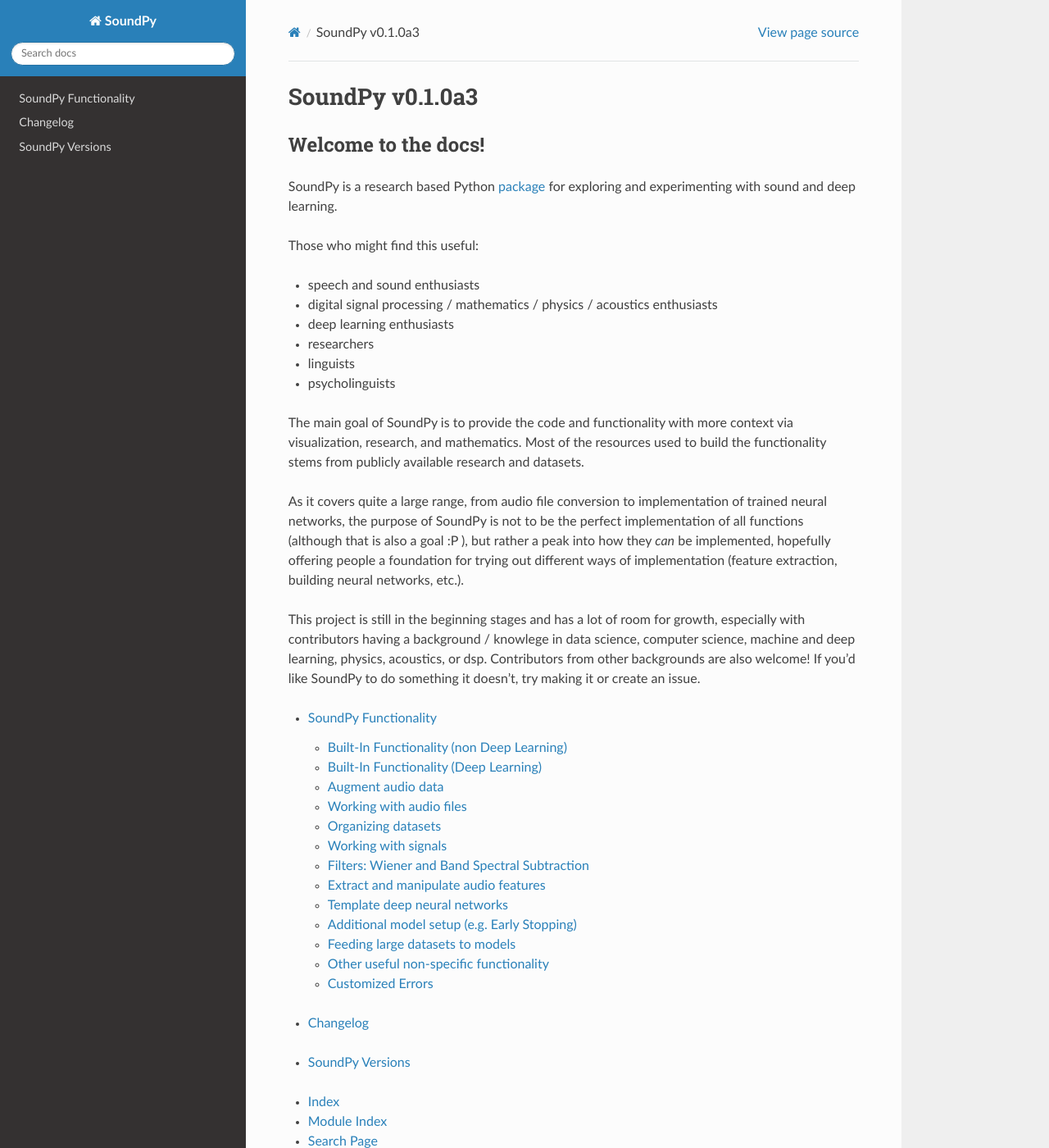
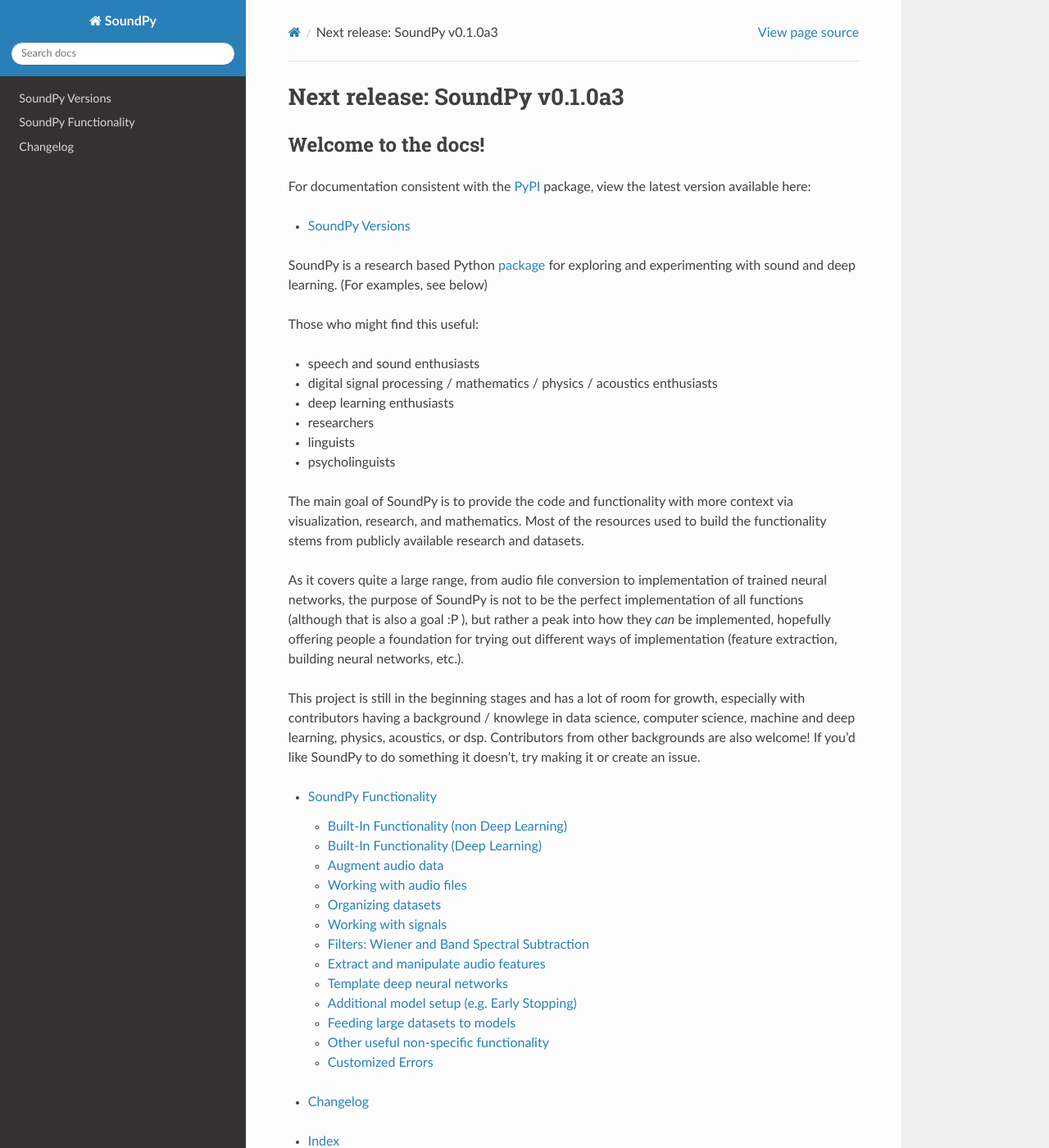
Before and after one commit to a-n-rose/Python-Sound-Tool, a Sphinx documentation site: the page built from docs/source/index.rst, in a window 1280 px wide and 1400 px high. Shown: the whole window at 82% size. Built offline with Sphinx 7.4.7 and the Read the Docs theme 2.0.0, drawn with Linux system fonts in a browser that asks for light colours; formulas are drawn with MathJax 3.

Commit message:
offer documentation for PyPI release as well as what is currently being developed and perhaps better

```diff
--- a/docs/source/index.rst
+++ b/docs/source/index.rst
@@ -3,13 +3,21 @@
    You can adapt this file completely to your liking, but it should at least
    contain the root `toctree` directive.
 
-SoundPy v0.1.0a3
-====================
+Next release: SoundPy v0.1.0a3
+===============================
 
 Welcome to the docs!
 --------------------
 
-SoundPy is a research based Python package_ for exploring and experimenting with sound and deep learning.
+For documentation consistent with the PyPI_ package, view the latest version available here:
+
+.. toctree::
+   :maxdepth: 1
+
+   versions.rst
+
+
+SoundPy is a research based Python package_ for exploring and experimenting with sound and deep learning. (For examples, see below)
 
 Those who might find this useful:
 
@@ -26,7 +34,9 @@
 
 This project is still in the beginning stages and has a lot of room for growth, especially with contributors having a background / knowlege in data science, computer science, machine and deep learning, physics, acoustics, or dsp. Contributors from other backgrounds are also welcome! If you'd like SoundPy to do something it doesn't, try making it or create an issue.
 
-.. _package: https://github.com/a-n-rose/Python-Sound-Tool/tree/master
+.. _PyPI: https://pypi.org/project/soundpy/
+
+.. _package: https://github.com/a-n-rose/Python-Sound-Tool/tree/development
 
 .. toctree::
    :maxdepth: 2
```
Also changed, not shown: other parts of docs/source/index.rst (+0 -5 lines).
